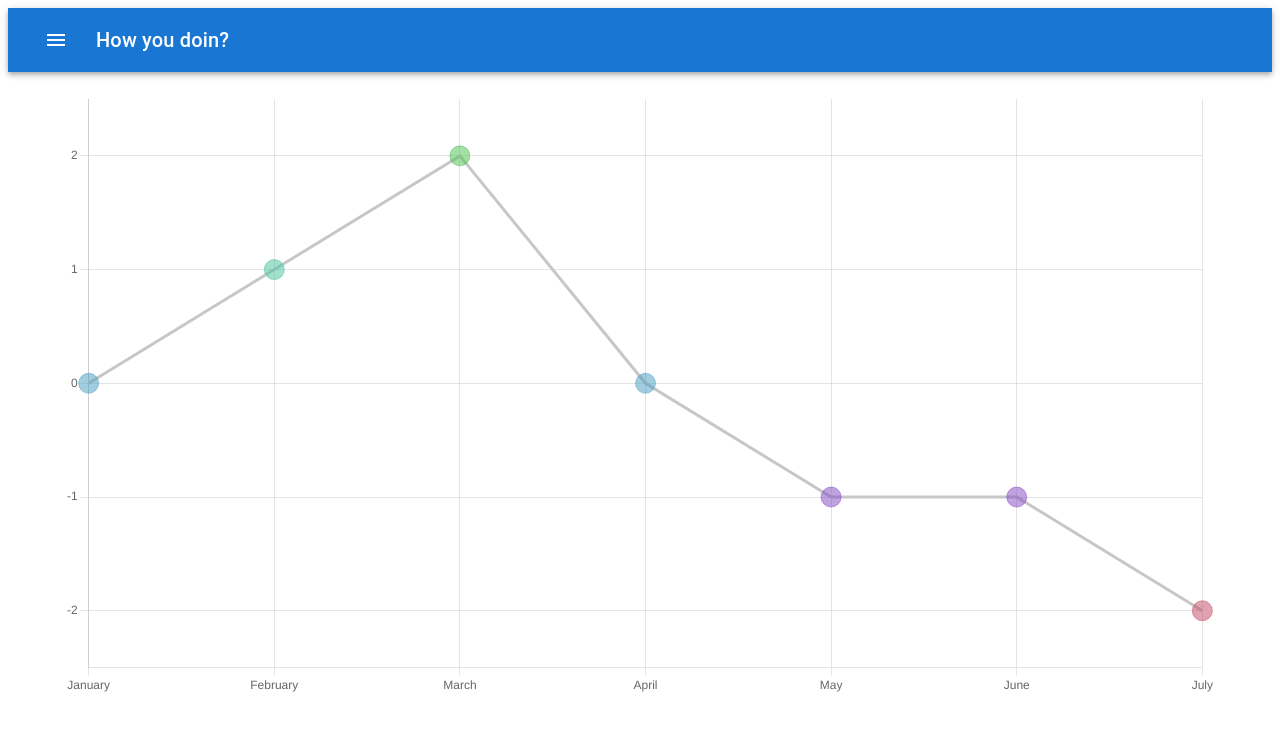
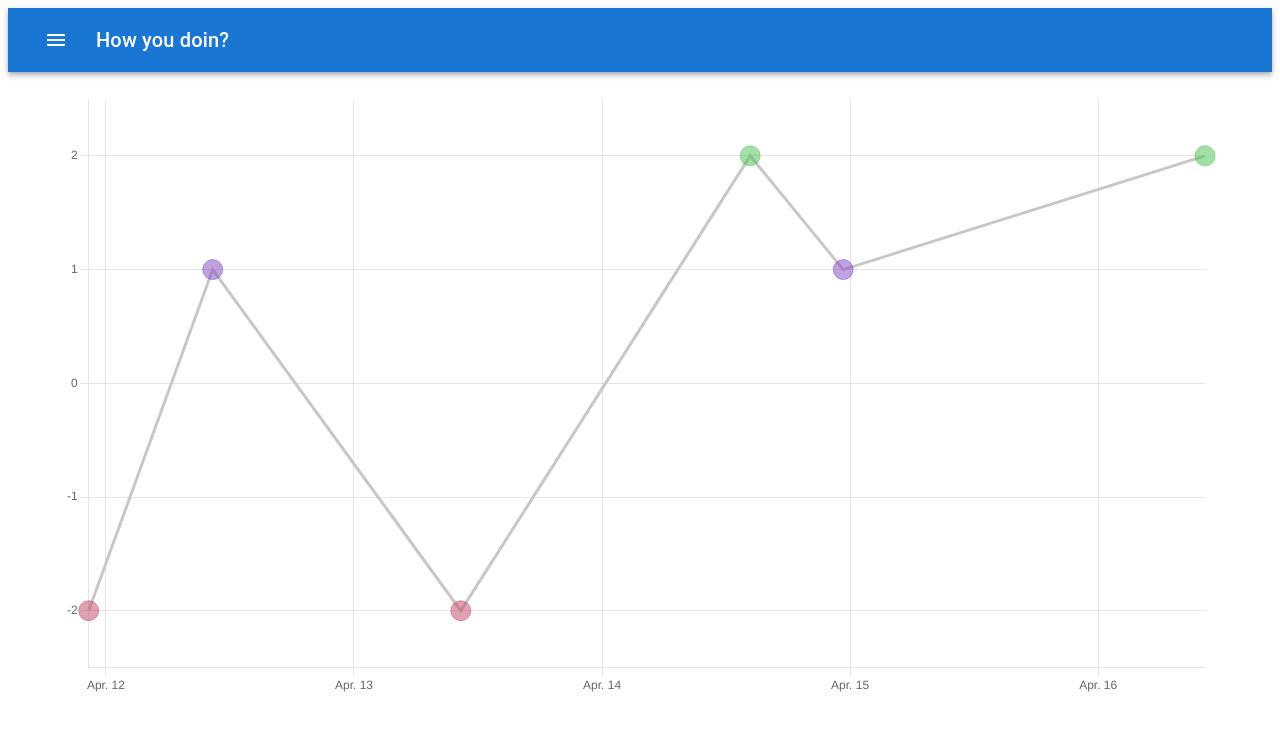
Before and after one commit to ha-da-ra/howyoudoin, a React (Vite) app in the folder frontend/: page / in a window 1280 px wide. Shown: the top 730 px of the page. Built offline with nearby package versions, Linux system fonts and the light colour scheme.

Commit message:
create time axis & refactor

```diff
--- a/frontend/package.json
+++ b/frontend/package.json
@@ -14,6 +14,8 @@
     "@emotion/styled": "^11.11.0",
     "@mui/material": "^5.13.3",
     "chart.js": "^4.3.0",
+    "chartjs-adapter-date-fns": "^3.0.0",
+    "date-fns": "^2.30.0",
     "react": "^18.2.0",
     "react-chartjs-2": "^5.2.0",
     "react-dom": "^18.2.0"
--- a/frontend/src/App.tsx
+++ b/frontend/src/App.tsx
@@ -1,7 +1,7 @@
 import { Box, Container, Grid } from '@mui/material'
 import { useState } from 'react'
 import { HydAppBar } from './HdyAppBar'
-import { LineChart } from './LineChart'
+import { MoodChart as MoodChart } from './MoodChart'
 
 function App() {
 
@@ -9,7 +9,7 @@ function App() {
     <Box >
       <HydAppBar />
       <Container maxWidth="lg" sx={{ height: "80vh", p:2 }}>
-        <LineChart />
+        <MoodChart />
       </Container>
     </Box>
   )
--- a/frontend/src/LineChart.tsx
+++ /dev/null
@@ -1,66 +0,0 @@
-import {
-  Chart as ChartJS,
-  CategoryScale,
-  LinearScale,
-  PointElement,
-  LineElement,
-  Tooltip
-} from 'chart.js';
-import { Line } from 'react-chartjs-2';
-
-ChartJS.register(
-  CategoryScale,
-  LinearScale,
-  PointElement,
-  LineElement,
-  Tooltip
-);
-
-export const options = {
-    responsive: true,
-    maintainAspectRatio: false,
-    scales: {
-      y: {
-        offset:true,
-        min: -2,
-        max: 2,
-        ticks: {
-          stepSize: 1
-        }
-      }
-    }
-  };
-
-const labels = ['January', 'February', 'March', 'April', 'May', 'June', 'July'];
-const moodData = [0,1,2,0,-1,-1,-2];
-const moodColors = moodData.map(mood => {
-  switch(mood) {
-    case -2:
-      return "rgba(194, 70, 100, 0.5)"
-    case -1:
-      return "rgba(129, 70, 194, 0.5)"
-    case 0:
-      return "rgba(70, 155, 194, 0.5)"
-    case 1:
-    return "rgba(70, 194, 158, 0.5)"
-    case 2:
-      return "rgba(70, 194, 78, 0.5)"
-  }});
-export const data = {
-  labels,
-  datasets: [
-    {
-      label: 'Dataset 1',
-      data: moodData,
-      borderColor: "rgb(199, 199, 199)",
-      pointBorderColor: moodColors,
-      pointBackgroundColor: moodColors,
-      pointStyle: 'circle',
-      pointRadius: 10
-    }
-  ],
-};
-
-export function LineChart() {
-  return <Line options={options} data={data} />;
-}
--- /dev/null
+++ b/frontend/src/MoodChart.tsx
@@ -0,0 +1,90 @@
+import { CircularProgress } from '@mui/material';
+import {
+  Chart as ChartJS,
+  CategoryScale,
+  LinearScale,
+  PointElement,
+  LineElement,
+  Tooltip,
+  ChartData,
+  Point,
+  ChartOptions,
+  TimeScale
+} from 'chart.js';
+import { _DeepPartialObject } from 'chart.js/dist/types/utils';
+import "chartjs-adapter-date-fns";
+import {de} from 'date-fns/locale';
+import { useEffect, useState } from 'react';
+import { Line } from 'react-chartjs-2';
+import { getMoodColor } from './moodData/getMoodColor';
+import { getMoodData } from './moodData/getMoodData';
+
+ChartJS.register(
+  CategoryScale,
+  LinearScale,
+  PointElement,
+  LineElement,
+  TimeScale,
+  Tooltip
+);
+
+const options: ChartOptions<"line"> =
+{
+
+  responsive: true,
+  maintainAspectRatio: false,
+  scales: {
+    y: {
+      offset: true,
+      min: -2,
+      max: 2,
+      ticks: {
+        stepSize: 1
+      }
+    },
+    x: {
+      type: 'time',
+      adapters: {
+        date: {
+          locale: de
+        }
+      },
+      time: {
+        unit: 'day'
+      }
+    }
+  }
+};
+
+export function MoodChart() {
+  const [chartData, setChartData] = useState<ChartData<"line", (number | Point | null)[], unknown>>();
+
+  useEffect(() => {
+    // declare the data fetching function
+    const fetchData = async () => {
+      const moodData = await getMoodData();
+      const moodColors = moodData.map(mood => getMoodColor(mood.value));
+      const data: ChartData<"line", (number | Point | null)[], unknown> = {
+        labels: moodData.map((m) => m.changedAt),
+        datasets: [
+          {
+            label: 'Dataset 1',
+            data: moodData.map((m) => m.value),
+            borderColor: "rgb(199, 199, 199)",
+            pointBorderColor: moodColors,
+            pointBackgroundColor: moodColors,
+            pointStyle: 'circle',
+            pointRadius: 10
+          }
+        ],
+      };
+      setChartData(data);
+    }
+
+    fetchData().catch(console.error);
+  }, [])
+  if (!chartData) {
+    return < CircularProgress />;
+  }
+  return <Line options={options} data={chartData} />;
+}
--- /dev/null
+++ b/frontend/src/moodData/getMoodColor.ts
@@ -0,0 +1,16 @@
+import { Mood } from "./IMoodChange"
+
+export function getMoodColor(mood: Mood) : string{
+    switch(mood) {
+        case Mood.BAD:
+          return "rgba(194, 70, 100, 0.5)"
+        case Mood.NOTOKAY:
+          return "rgba(129, 70, 194, 0.5)"
+        case Mood.NEUTRAL:
+          return "rgba(70, 155, 194, 0.5)"
+        case Mood.OKAY:
+        return "rgba(70, 194, 158, 0.5)"
+        case Mood.GREAT:
+          return "rgba(70, 194, 78, 0.5)"
+      }
+}
--- a/frontend/src/getMoodData.ts
+++ b/frontend/src/moodData/getMoodData.ts
@@ -4,22 +4,22 @@ export async function getMoodData(): Promise<IMoodChange[]> {
     return [
         {
             value: Mood.BAD,
-            changedAt: new Date("12.01.2022")
+            changedAt: new Date("2023-04-11T22:20")
         }, {
             value: Mood.NOTOKAY,
-            changedAt: new Date("13.01.2022")
+            changedAt: new Date("2023-04-12T10:20")
         }, {
             value: Mood.BAD,
-            changedAt: new Date("14.01.2022")
+            changedAt: new Date("2023-04-13T10:20")
         }, {
             value: Mood.GREAT,
-            changedAt: new Date("15.01.2022")
+            changedAt: new Date("2023-04-14T14:20")
         }, {
             value: Mood.OKAY,
-            changedAt: new Date("16.01.2022")
+            changedAt: new Date("2023-04-14T23:20")
         }, {
             value: Mood.GREAT,
-            changedAt: new Date("17.01.2022")
+            changedAt: new Date("2023-04-16T10:20")
         }
-    ]
+    ];
 }
```
Also changed, not shown: frontend/src/moodData/IMoodChange.ts (renamed from frontend/src/IMoodChange.ts).
